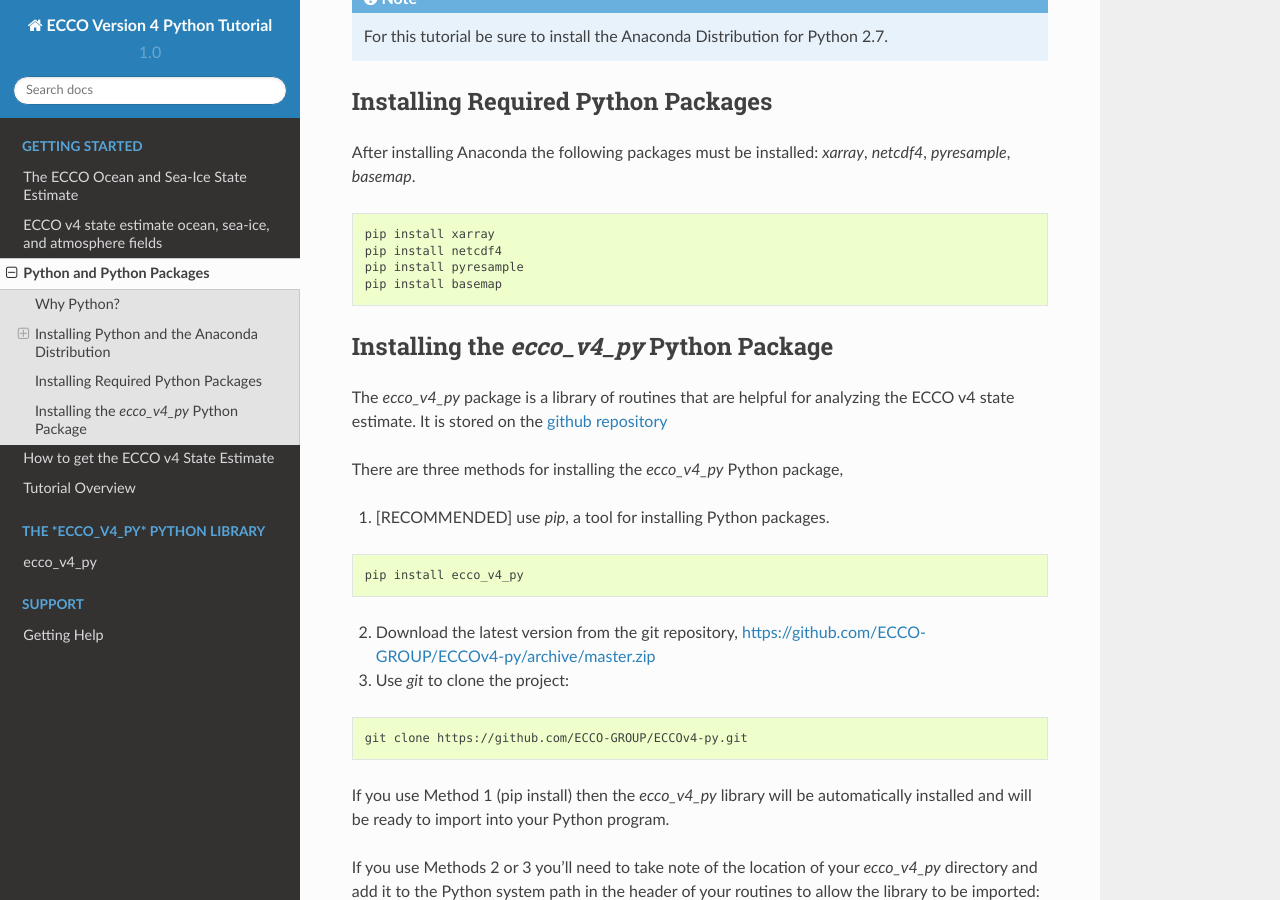
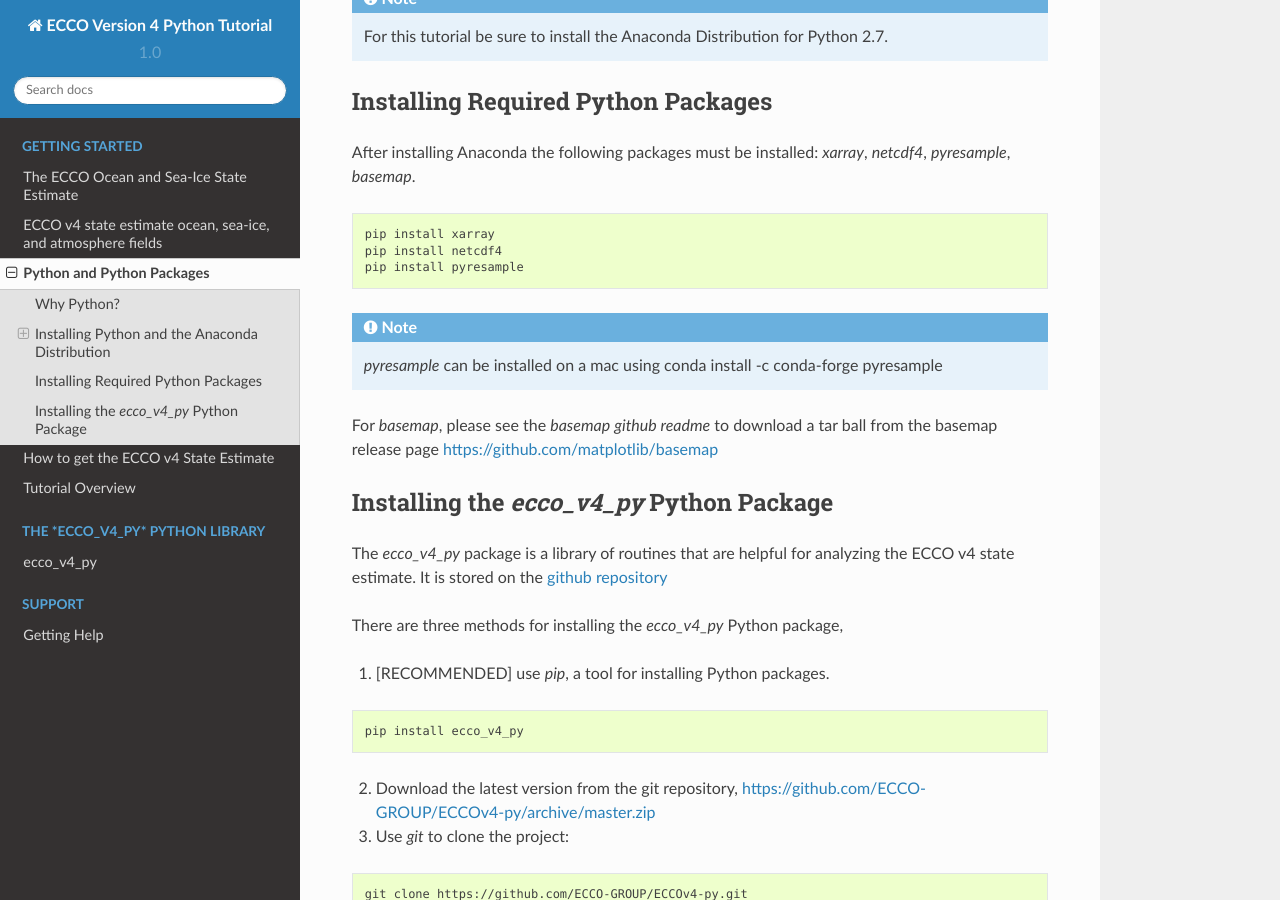
Before and after one commit to ECCO-GROUP/ECCO-v4-Python-Tutorial, a Sphinx documentation site: the page built from doc/Installing_Python_and_Python_Packages.rst, in a window 1280 px wide and 900 px high, scrolled down 1233 px. Built offline with Sphinx 7.4.7 and the Read the Docs theme 2.0.0, drawn with Linux system fonts in a browser that asks for light colours; formulas are drawn with MathJax 3; pages that are not in the unit, such as notebooks, are missing from menus.

Commit message:
Update Installing_Python_and_Python_Packages.rst

```diff
--- a/doc/Installing_Python_and_Python_Packages.rst
+++ b/doc/Installing_Python_and_Python_Packages.rst
@@ -60,9 +60,12 @@ After installing Anaconda the following packages must be installed: *xarray*, *n
     pip install xarray
     pip install netcdf4
     pip install pyresample
-    pip install basemap
 
+.. note:: *pyresample* can be installed on a mac using
+    conda install -c conda-forge pyresample
 
+For *basemap*,  please see the *basemap* `github readme` to download a tar ball from the basemap release page
+https://github.com/matplotlib/basemap
 
 Installing the *ecco_v4_py* Python Package
 ------------------------------------------
```
